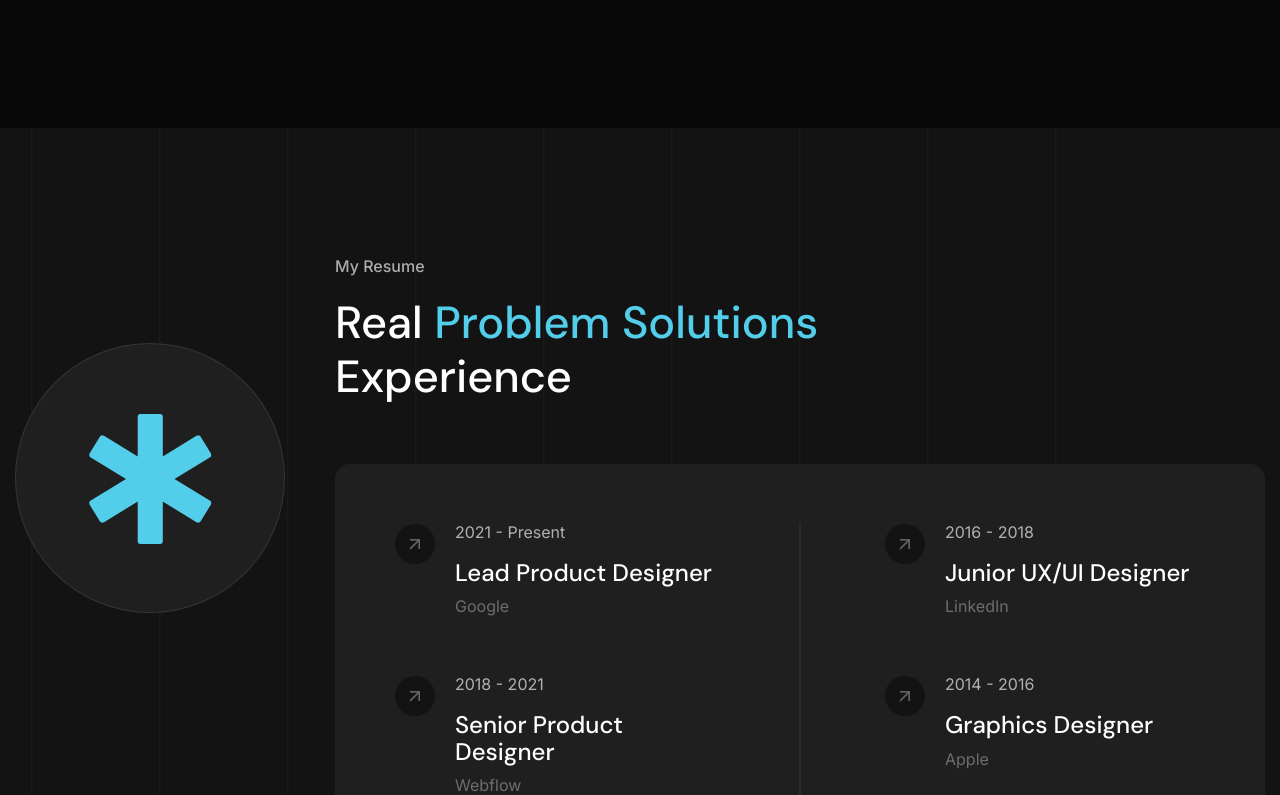
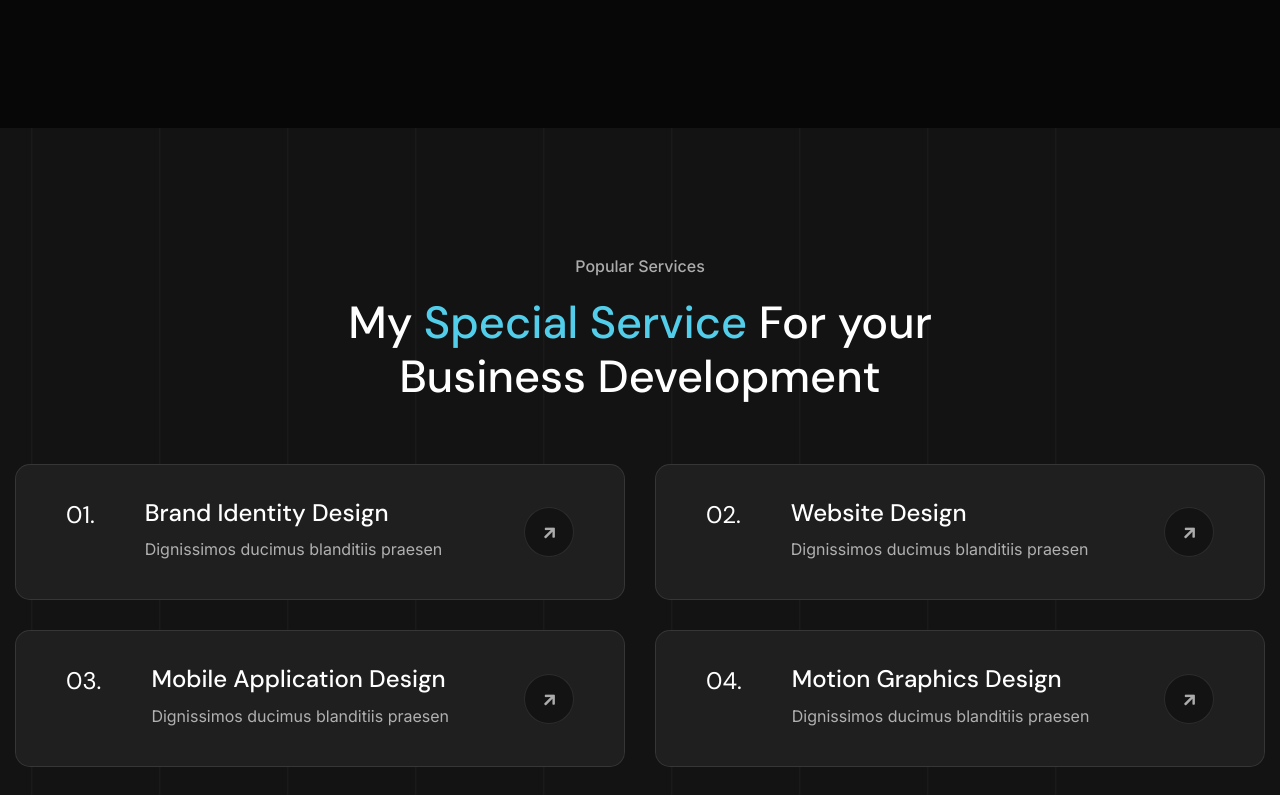
Before and after one commit to wahabsharif/shahab-portfolio-v2, a Next.js app: page / in a window 1280 px wide. Shown: the part 1685-2480 px from the top of the page. Built offline with nearby package versions, Linux system fonts and the light colour scheme.

Commit message:
Home: Services

```diff
--- a/app/page.js
+++ b/app/page.js
@@ -5,7 +5,7 @@ import Contact from "@/components/Contact";
 import Hero from "@/components/Hero";
 import Pricing from "@/components/Pricing";
 import Projects from "@/components/Projects";
-import Resume from "@/components/Resume";
+// import Resume from "@/components/Resume";
 import Services from "@/components/Services";
 import Skill from "@/components/Skill";
 import Testimonial from "@/components/Testimonial";
@@ -14,39 +14,17 @@ import NoxfolioLayout from "@/layout/NoxfolioLayout";
 export default function Home() {
   return (
     <NoxfolioLayout>
-      {/* Hero Section Start */}
       <Hero />
-      {/* Hero Section End */}
-      {/* About Area start */}
       <About />
-      {/* About Area end */}
-      {/* Resume Area start */}
-      <Resume />
-      {/* Resume Area end */}
-      {/* Services Area start */}
+      {/* <Resume /> */}
       <Services />
-      {/* Services Area end */}
-      {/* Skill Area start */}
       <Skill />
-      {/* Skill Area end */}
-      {/* Projects Area start */}
       <Projects />
-      {/* Projects Area end */}
-      {/* Testimonial Area start */}
       <Testimonial />
-      {/* Testimonial Area end */}
-      {/* Pricing Area start */}
       <Pricing />
-      {/* Pricing Area end */}
-      {/* Contact Area start */}
       <Contact />
-      {/* Contact Area end */}
-      {/* Blog Area start */}
       <Blog />
-      {/* Blog Area end */}
-      {/* Client Log start */}
       <Clients />
-      {/* Client Log end */}
     </NoxfolioLayout>
   );
 }
--- a/components/Services.js
+++ b/components/Services.js
@@ -60,7 +60,7 @@ const Services = ({ extraClass }) => {
                   <h4>{service.title}</h4>
                   <p>{service.text}</p>
                 </div>
-                <Link legacyBehavior href="/#">
+                <Link legacyBehavior href="/services">
                   <a className="details-btn">
                     <i className="fas fa-arrow-right" />
                   </a>
```
